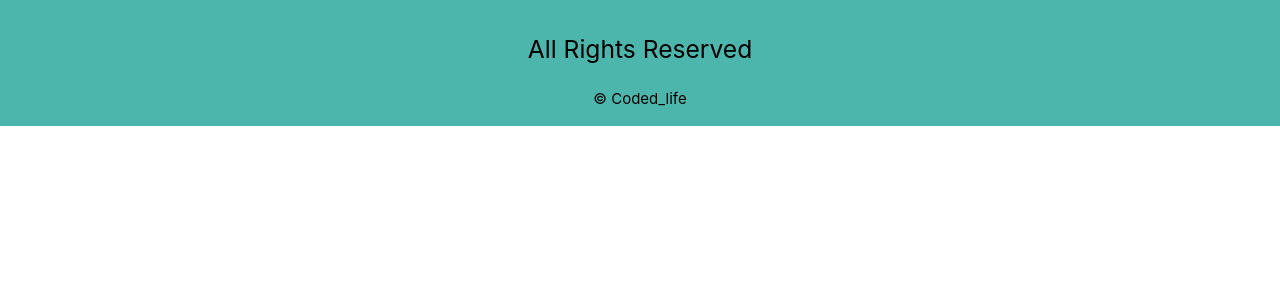
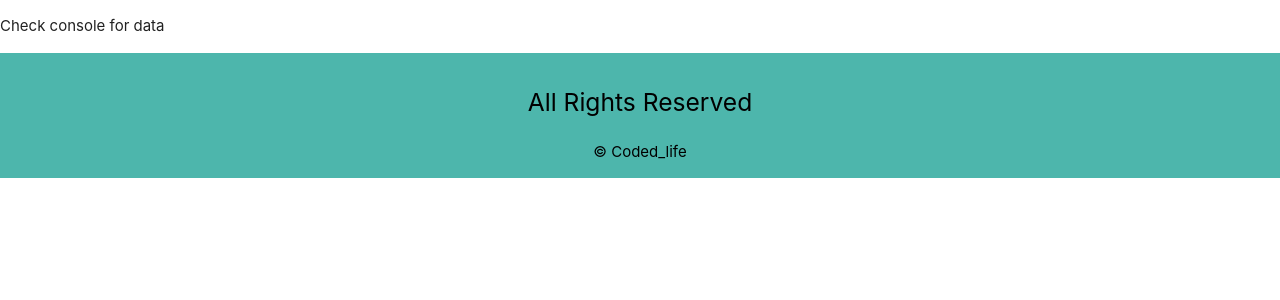
Before and after one commit to SupunHD96/SLCovidApp, a React (Create React App) app in the folder client/my-app/: page / in a window 1280 px wide. Shown: the top 300 px of the page. Built offline with nearby package versions, Linux system fonts and the light colour scheme; no server answers; a web font is replaced by a local one.

Commit message:
added footer

```diff
--- a/client/my-app/src/App.js
+++ b/client/my-app/src/App.js
@@ -5,7 +5,7 @@ import Footer from "./components/Footer/Footer";
 function App() {
   return (
     <div>
-
+     <Landing/>
       <Footer/>
     </div>
   );
```
